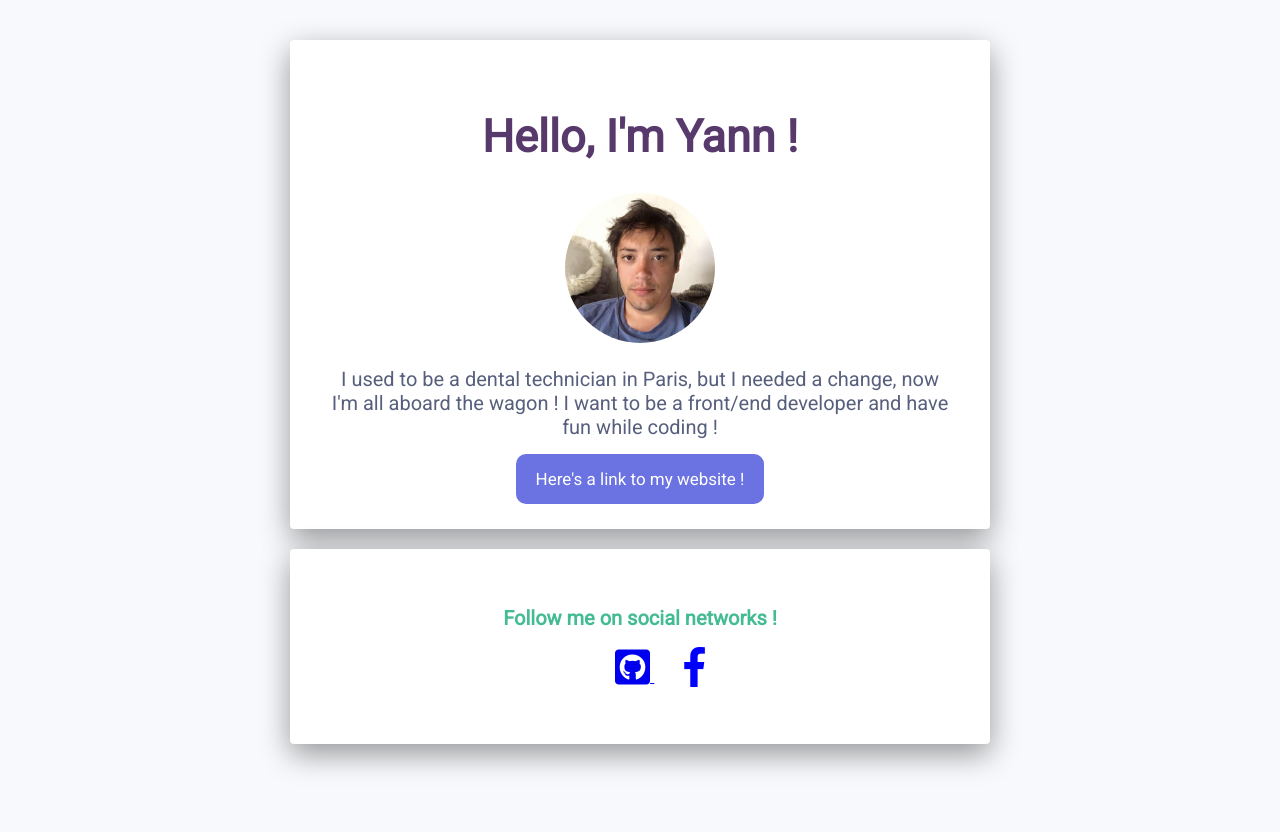
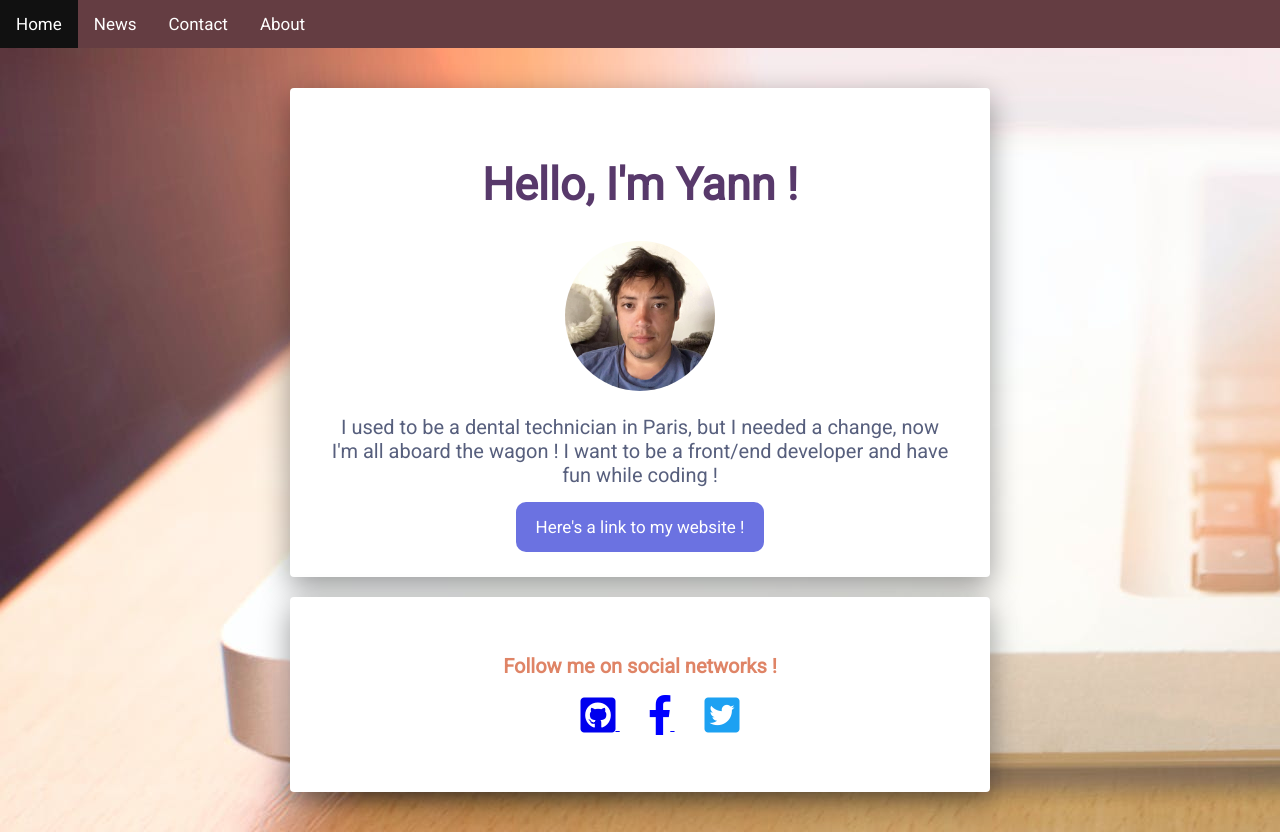
Before and after one commit to YannTarot/profile, a plain HTML site: page index.html in a window 1280 px wide. Before the commit the page ends 800 px from the top, so only its background shows below. Drawn offline with Linux system fonts and the light colour scheme.

Commit message:
make my profile prettier

```diff
--- a/index.html
+++ b/index.html
@@ -7,9 +7,16 @@
     <title>Yann Tarot | Junior Fullstack Developer</title>
     <link rel="stylesheet" href="style.css">
     <link rel="stylesheet" href="https://use.fontawesome.com/releases/v5.6.3/css/all.css">
+
 </head>
 
 <body>
+    <ul class="navbar">
+        <li class="navbar-item"><a href="#">Home</a></li>
+        <li class="navbar-item"><a href="#">News</a></li>
+        <li class="navbar-item"><a href="#">Contact</a></li>
+        <li class="navbar-item"><a href="#">About</a></li>
+    </ul>
     <div class="container">
         <div class="card">
             <h1>Hello, I'm Yann ! </h1>
@@ -30,6 +37,11 @@
                         <i class="fab fa-facebook-f "></i>
                     </a>
                 </li>
+                <li>
+                    <a class="twitter-link" href="https://twitter.com/YannTarot" target="_blank">
+                        <i class="fab fa-twitter-square"></i>
+                    </a>
+                </li>
             </ul>
         </div>
     </div>
--- a/style.css
+++ b/style.css
@@ -5,6 +5,32 @@ body {
                 font-family: 'Roboto', sans-serif;
                 font-size: 17px;
                 font-weight: lighter;
+                margin: 0px;
+                background-image: url("images/desk_computer.jpeg");
+            }
+
+            .navbar {
+                list-style-type: none;
+                margin: 0;
+                padding: 0;
+                overflow: hidden;
+                background-color: #643d42;
+            }
+
+            .navbar-item {
+                float: left;
+            }
+
+            .navbar-item a {
+                display: block;
+                color: white;
+                text-align: center;
+                padding: 14px 16px;
+                text-decoration: none;
+            }
+
+            .navbar-item a:hover {
+                background-color: #111;
             }
 
             h1 {
@@ -40,9 +66,13 @@ a.facebook-link {
                 color: blue;
             }
 
+            a.twitter-link {
+                color: rgba(29, 161, 242, 1.00)
+            }
+
             h2 {
                 font-size: 20px;
-    color: rgb(67, 187, 147);
+                color: #df8466;
             }
 
             .list-inline {
```
Also changed, not shown: images/desk.jpeg (added), images/desk_computer.jpeg (added), images/stay_creative.jpeg (added). Lines whose indentation alone changed are shown as unchanged.
